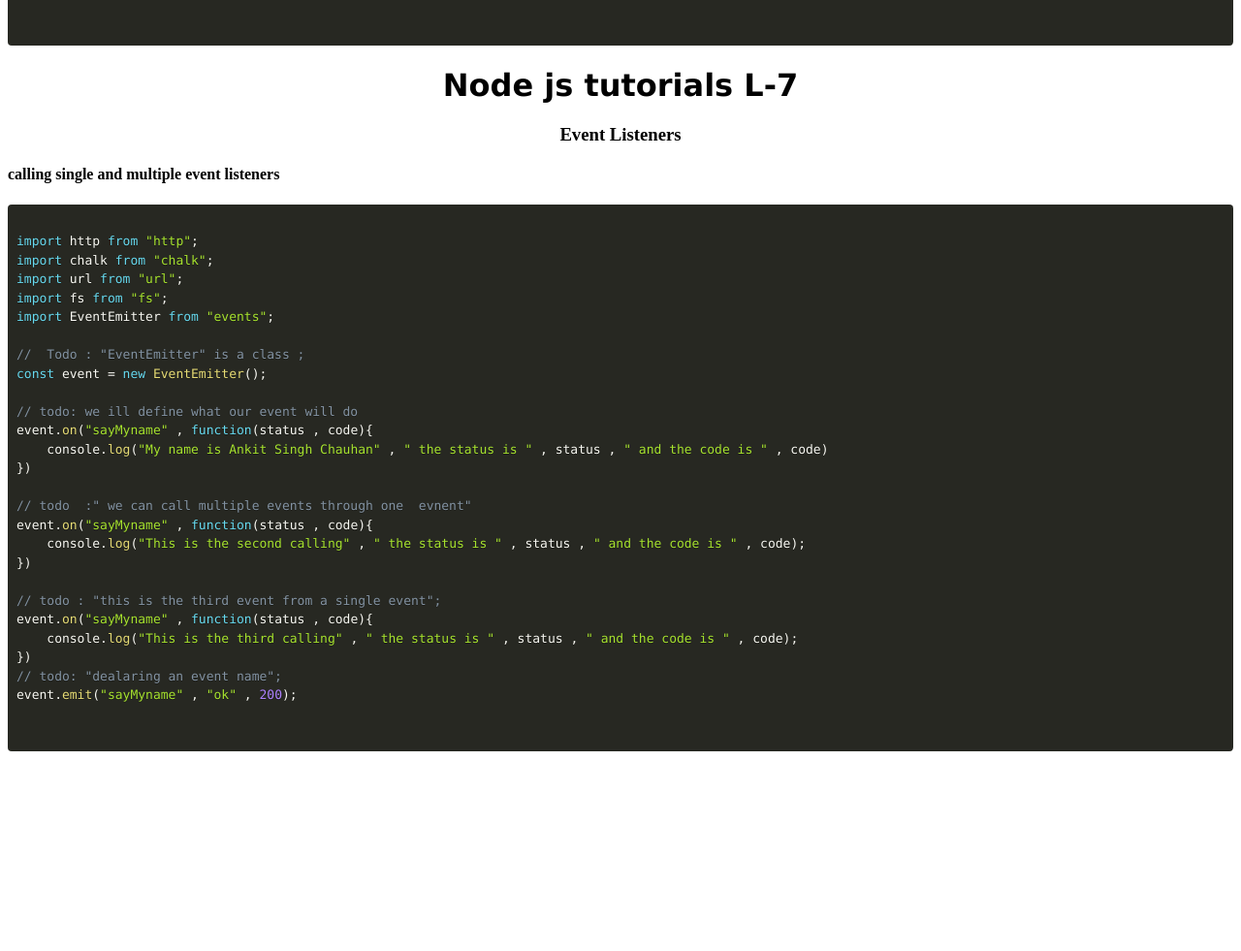
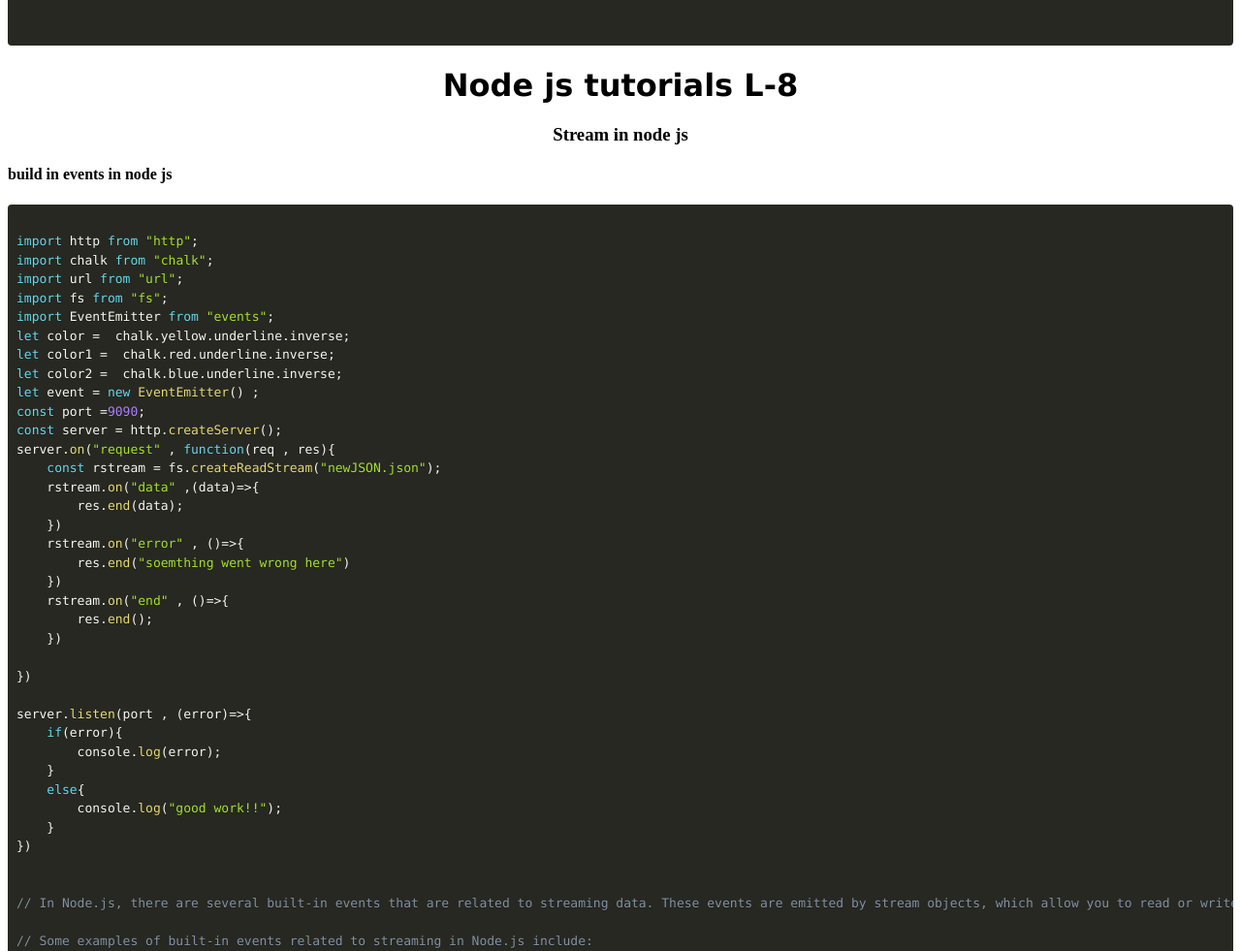
Before and after one commit to ankitsingh2105/myc-odes, a plain HTML site: page index.html in a window 1280 px wide. Shown: the part 8523-9504 px from the top of the page at 97% size. Before the commit the page ends 9311 px from the top, so only its background shows below. Drawn offline with Linux system fonts and the light colour scheme.

Commit message:
adding a new code base

```diff
--- a/index.html
+++ b/index.html
@@ -421,9 +421,9 @@ server.listen(port, (error) => {
 
 </code>
 </pre>
-<h1 class="align">Node js tutorials L-7</h1>
-<h3 class="align">Event Listeners</h3>
-<h4>calling single and multiple event listeners</h4>
+<h1 class="align">Node js tutorials L-8</h1>
+<h3 class="align">Stream in node js</h3>
+<h4>build in events in node js </h4>
 <pre>
 <code class="language-javascript">
 import http from "http";
@@ -431,26 +431,47 @@ import chalk from "chalk";
 import url from "url";
 import fs from "fs";
 import EventEmitter from "events";
+let color =  chalk.yellow.underline.inverse;
+let color1 =  chalk.red.underline.inverse;
+let color2 =  chalk.blue.underline.inverse;
+let event = new EventEmitter() ;
+const port =9090;
+const server = http.createServer();
+server.on("request" , function(req , res){
+    const rstream = fs.createReadStream("newJSON.json");
+    rstream.on("data" ,(data)=>{
+        res.end(data);
+    })
+    rstream.on("error" , ()=>{
+        res.end("soemthing went wrong here")
+    })
+    rstream.on("end" , ()=>{
+        res.end();
+    })
 
-//  Todo : "EventEmitter" is a class ;
-const event = new EventEmitter();
-
-// todo: we ill define what our event will do
-event.on("sayMyname" , function(status , code){
-    console.log("My name is Ankit Singh Chauhan" , " the status is " , status , " and the code is " , code)
 })
 
-// todo  :" we can call multiple events through one  evnent"
-event.on("sayMyname" , function(status , code){
-    console.log("This is the second calling" , " the status is " , status , " and the code is " , code);
+server.listen(port , (error)=>{
+    if(error){
+        console.log(error);
+    }
+    else{
+        console.log("good work!!");
+    }
 })
 
-// todo : "this is the third event from a single event";
-event.on("sayMyname" , function(status , code){
-    console.log("This is the third calling" , " the status is " , status , " and the code is " , code);
-})
-// todo: "dealaring an event name";
-event.emit("sayMyname" , "ok" , 200);
+
+// In Node.js, there are several built-in events that are related to streaming data. These events are emitted by stream objects, which allow you to read or write data in a continuous flow.
+
+// Some examples of built-in events related to streaming in Node.js include:
+
+// 'data': emitted when data is available to be read from a readable stream
+// 'end': emitted when there is no more data to be read from a readable stream
+// 'drain': emitted when a writable stream is no longer full and can accept more data
+// 'error': emitted when an error occurs in a stream
+// 'finish': emitted when all data has been written to a writable stream
+
+
 
 </code>
 </pre>
```
